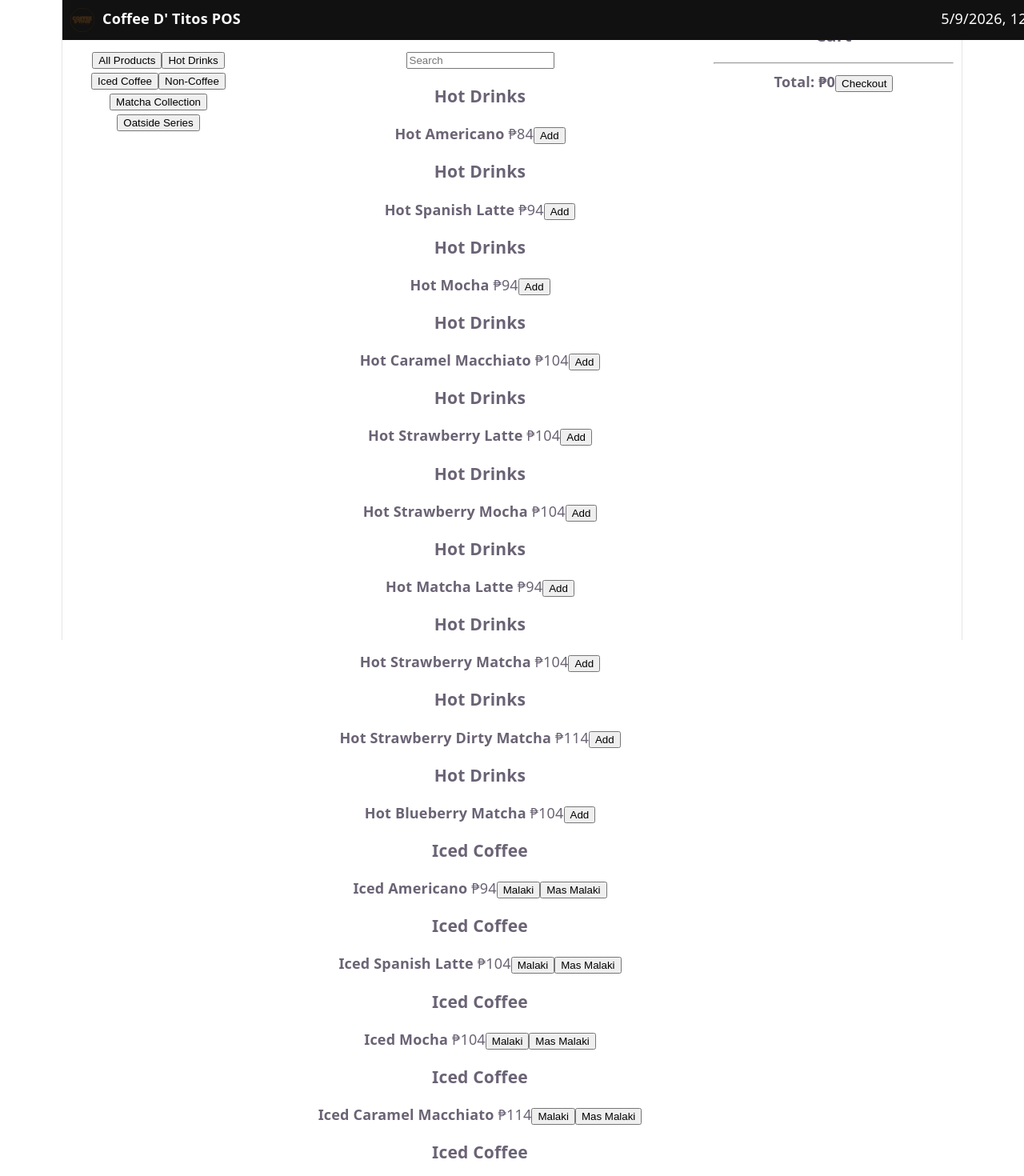
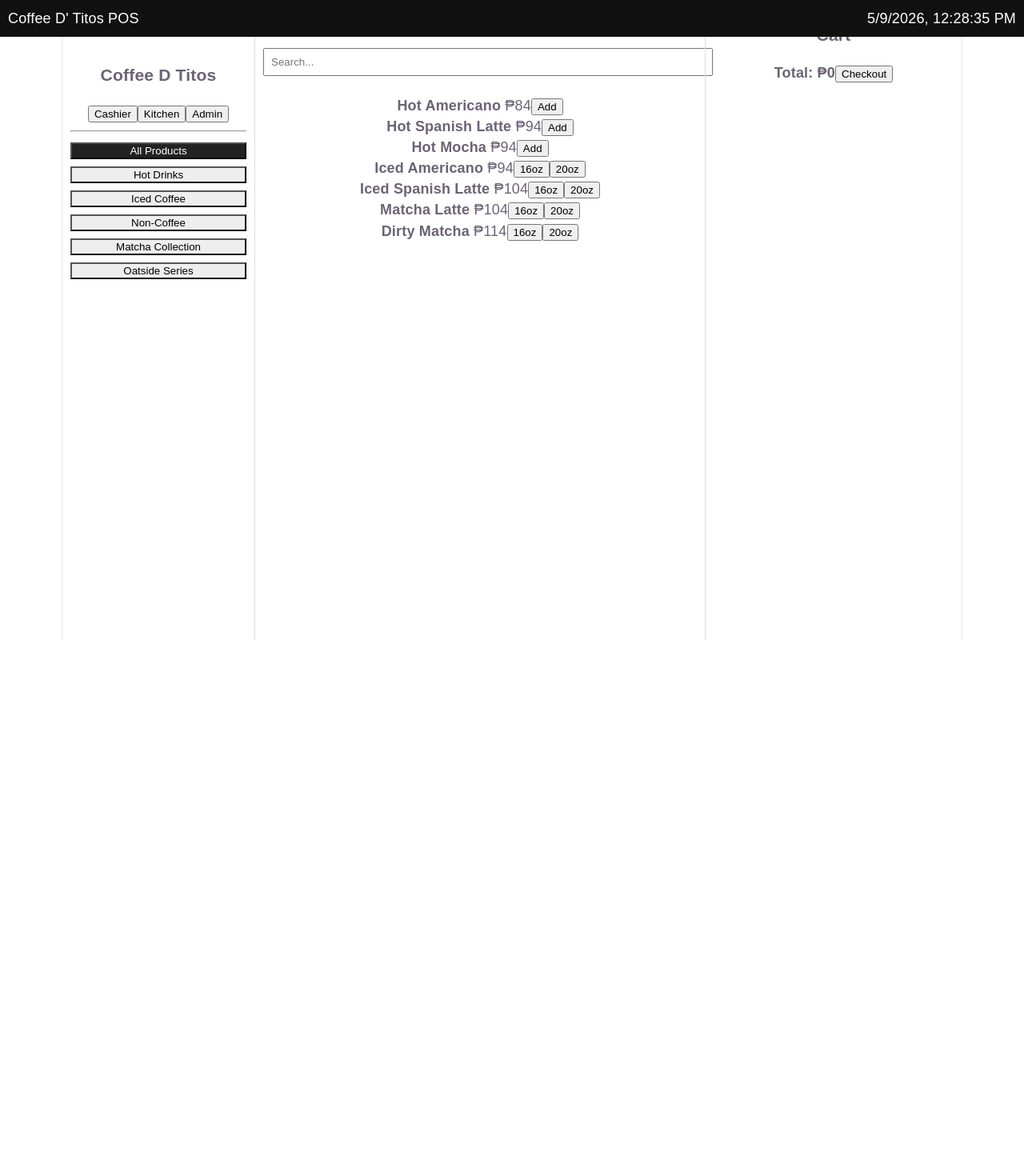
Before and after one commit to naluzchristian16-lab/CDTBO, a React (Vite) app: page / in a window 1280 px wide. Shown: the top 1470 px of the page at 80% size. After the commit the page ends 800 px from the top, so only its background shows below. Built offline with nearby package versions, Linux system fonts and the light colour scheme.

Commit message:
Update App.tsx

```diff
--- a/src/App.tsx
+++ b/src/App.tsx
@@ -12,64 +12,20 @@ const categories = [
 
 /* ================= PRODUCTS ================= */
 const products = [
-  // HOT DRINKS
-  { id: 1, name: "Hot Americano", category: "Hot Drinks", price: 84, type: "hot", coffee: true },
-  { id: 2, name: "Hot Spanish Latte", category: "Hot Drinks", price: 94, type: "hot", coffee: true },
-  { id: 3, name: "Hot Mocha", category: "Hot Drinks", price: 94, type: "hot", coffee: true },
-  { id: 4, name: "Hot Caramel Macchiato", category: "Hot Drinks", price: 104, type: "hot", coffee: true },
-  { id: 5, name: "Hot Strawberry Latte", category: "Hot Drinks", price: 104, type: "hot", coffee: true },
-  { id: 6, name: "Hot Strawberry Mocha", category: "Hot Drinks", price: 104, type: "hot", coffee: true },
-  { id: 7, name: "Hot Matcha Latte", category: "Hot Drinks", price: 94, type: "hot", coffee: false },
-  { id: 8, name: "Hot Strawberry Matcha", category: "Hot Drinks", price: 104, type: "hot", coffee: false },
-  { id: 9, name: "Hot Strawberry Dirty Matcha", category: "Hot Drinks", price: 114, type: "hot", coffee: true },
-  { id: 10, name: "Hot Blueberry Matcha", category: "Hot Drinks", price: 104, type: "hot", coffee: false },
+  { id: 1, name: "Hot Americano", category: "Hot Drinks", size: "12oz", price: 84, type: "hot", coffee: true },
+  { id: 2, name: "Hot Spanish Latte", category: "Hot Drinks", size: "12oz", price: 94, type: "hot", coffee: true },
+  { id: 3, name: "Hot Mocha", category: "Hot Drinks", size: "12oz", price: 94, type: "hot", coffee: true },
 
-  // ICED COFFEE
-  { id: 11, name: "Iced Americano", category: "Iced Coffee", price: 94, type: "iced", coffee: true },
-  { id: 12, name: "Iced Spanish Latte", category: "Iced Coffee", price: 104, type: "iced", coffee: true },
-  { id: 13, name: "Iced Mocha", category: "Iced Coffee", price: 104, type: "iced", coffee: true },
-  { id: 14, name: "Iced Caramel Macchiato", category: "Iced Coffee", price: 114, type: "iced", coffee: true },
-  { id: 15, name: "Iced Ube Macchiato", category: "Iced Coffee", price: 114, type: "iced", coffee: true },
-  { id: 16, name: "Iced Strawberry Latte", category: "Iced Coffee", price: 114, type: "iced", coffee: true },
-  { id: 17, name: "Iced Strawberry Mocha", category: "Iced Coffee", price: 114, type: "iced", coffee: true },
+  { id: 11, name: "Iced Americano", category: "Iced Coffee", size: "16oz", price: 94, type: "iced", coffee: true },
+  { id: 12, name: "Iced Spanish Latte", category: "Iced Coffee", size: "16oz", price: 104, type: "iced", coffee: true },
 
-  // OATSIDE
-  { id: 25, name: "Oatside Spanish Latte", category: "Oatside Series", price: 104, type: "iced", coffee: true },
-  { id: 26, name: "Oatside Mocha", category: "Oatside Series", price: 104, type: "iced", coffee: true },
-  { id: 27, name: "Oatside Caramel Macchiato", category: "Oatside Series", price: 114, type: "iced", coffee: true },
-  { id: 28, name: "Oatside Matcha Latte", category: "Oatside Series", price: 104, type: "iced", coffee: false },
-  { id: 29, name: "Oatside Dirty Matcha", category: "Oatside Series", price: 114, type: "iced", coffee: false },
-  { id: 30, name: "Oatside Strawberry Mocha", category: "Oatside Series", price: 114, type: "iced", coffee: true },
-  { id: 31, name: "Oatside Strawberry Latte", category: "Oatside Series", price: 114, type: "iced", coffee: true },
-  { id: 32, name: "Oatside Strawberry Matcha", category: "Oatside Series", price: 114, type: "iced", coffee: false },
-  { id: 33, name: "Oatside Strawberry Dirty Matcha", category: "Oatside Series", price: 124, type: "iced", coffee: true },
-
-  // NON COFFEE
-  { id: 43, name: "Strawberry Milk Drink", category: "Non-Coffee", price: 94, type: "iced", coffee: false },
-  { id: 44, name: "Blueberry Milk Drink", category: "Non-Coffee", price: 94, type: "iced", coffee: false },
-  { id: 45, name: "Mixed Berries Milk Drink", category: "Non-Coffee", price: 94, type: "iced", coffee: false },
-  { id: 46, name: "Strawberry Choco", category: "Non-Coffee", price: 94, type: "iced", coffee: false },
-  { id: 47, name: "Green Apple Soda", category: "Non-Coffee", price: 84, type: "iced", coffee: false },
-  { id: 48, name: "Blueberry Soda", category: "Non-Coffee", price: 84, type: "iced", coffee: false },
-  { id: 49, name: "Lychee Soda", category: "Non-Coffee", price: 84, type: "iced", coffee: false },
-
-  // MATCHA
-  { id: 57, name: "Matcha Latte", category: "Matcha Collection", price: 104, type: "iced", coffee: false },
-  { id: 58, name: "Dirty Matcha", category: "Matcha Collection", price: 114, type: "iced", coffee: true },
-  { id: 59, name: "Strawberry Matcha", category: "Matcha Collection", price: 114, type: "iced", coffee: false },
-  { id: 60, name: "Blueberry Matcha", category: "Matcha Collection", price: 114, type: "iced", coffee: false },
-  { id: 61, name: "Mixed Berries Matcha", category: "Matcha Collection", price: 114, type: "iced", coffee: false },
-  { id: 62, name: "Strawberry Dirty Matcha", category: "Matcha Collection", price: 124, type: "iced", coffee: true }
+  { id: 57, name: "Matcha Latte", category: "Matcha Collection", size: "16oz", price: 104, type: "iced", coffee: false },
+  { id: 58, name: "Dirty Matcha", category: "Matcha Collection", size: "16oz", price: 114, type: "iced", coffee: true },
 ];
 
 /* ================= ADD ONS ================= */
 const addons: any = {
   "Extra Shot": 10
-};
-
-const getTodayKey = () => {
-  const d = new Date();
-  return `${d.getFullYear()}-${d.getMonth() + 1}-${d.getDate()}`;
 };
 
 export default function App() {
@@ -82,18 +38,34 @@ export default function App() {
   const [deliveryFee, setDeliveryFee] = useState(0);
   const [discount, setDiscount] = useState(0);
 
+  /* ================= TODAY KEY ================= */
+  const getTodayKey = () => {
+    const now = new Date();
+    return `${now.getFullYear()}-${now.getMonth() + 1}-${now.getDate()}`;
+  };
+
+  /* ================= ORDER NUMBER ================= */
+  const getOrderNumber = () => {
+    const now = new Date();
+
+    const mm = String(now.getMonth() + 1).padStart(2, "0");
+    const dd = String(now.getDate()).padStart(2, "0");
+    const yy = String(now.getFullYear()).slice(-2);
+
+    const todayKey = getTodayKey();
+    const todayOrders = orders.filter(o => o.dateKey === todayKey);
+
+    const sequence = todayOrders.length + 1;
+
+    return `Order#${mm}${dd}${yy}${String(sequence).padStart(4, "0")}`;
+  };
+
   /* ================= FILTER ================= */
-  const filtered = products.filter(p => {
-    const matchCategory =
-      category === "All Products" || p.category === category;
-
-    return (
-      matchCategory &&
-      p.name.toLowerCase().includes(search.toLowerCase())
-    );
+  const filtered = products.filter((p) => {
+    const categoryMatch = category === "All Products" || p.category === category;
+    return categoryMatch && p.name.toLowerCase().includes(search.toLowerCase());
   });
 
-  /* ================= GROUP SEARCH ================= */
   const groupedResults = categories
     .filter(c => c !== "All Products")
     .map(c => ({
@@ -106,162 +78,194 @@ export default function App() {
     }))
     .filter(g => g.items.length > 0);
 
+  /* ================= CART PRICE ================= */
+  const computeItemPrice = (item: any) => {
+    const base = Number(item.price);
+    const addonTotal = (item.addons || []).reduce((sum: number, a: string) => {
+      return sum + (addons[a] || 0);
+    }, 0);
+
+    return (base + addonTotal) * item.qty;
+  };
+
+  const cartTotal = useMemo(() => {
+    const subtotal = cart.reduce((sum, i) => sum + computeItemPrice(i), 0);
+    return subtotal + Number(deliveryFee) - Number(discount);
+  }, [cart, deliveryFee, discount]);
+
   /* ================= CART ================= */
-  const addToCart = (p: any, size = "16oz") => {
+  const addToCart = (item: any) => {
     setCart(prev => {
-      const key = p.id + size;
+      const index = prev.findIndex(p => p.id === item.id && p.size === item.size);
 
-      const existing = prev.find(i => i.key === key);
-      if (existing) {
-        return prev.map(i =>
-          i.key === key ? { ...i, qty: i.qty + 1 } : i
-        );
+      if (index !== -1) {
+        const updated = [...prev];
+        updated[index].qty += 1;
+        return updated;
       }
 
-      return [
-        ...prev,
-        {
-          key,
-          ...p,
-          size,
-          qty: 1,
-          addons: []
-        }
-      ];
+      return [...prev, { ...item, qty: 1, addons: [] }];
     });
   };
 
-  const toggleAddon = (index: number) => {
-    setCart(prev => {
-      const copy = [...prev];
-      const item = copy[index];
-
-      if (!item.addons) item.addons = [];
-
-      item.addons = item.addons.includes("Extra Shot")
-        ? item.addons.filter((a: string) => a !== "Extra Shot")
-        : [...item.addons, "Extra Shot"];
-
-      return copy;
-    });
-  };
-
-  const removeFromCart = (i: number) =>
-    setCart(prev => prev.filter((_, idx) => idx !== i));
-
-  const compute = (i: any) =>
-    (i.price + (i.addons?.length ? addons["Extra Shot"] : 0)) * i.qty;
-
-  const total = cart.reduce((a, b) => a + compute(b), 0);
+  const addHot = (p: any) => addToCart({ ...p, size: "12oz" });
+  const addIced = (p: any, size: "16oz" | "20oz") => addToCart({ ...p, size });
 
   /* ================= CHECKOUT ================= */
-  const checkout = () => {
+  const checkout = async () => {
     if (!cart.length) return;
+
+    const now = new Date();
+    const todayKey = getTodayKey();
 
     const order = {
       id: Date.now(),
-      orderNumber: `ORD-${Date.now()}`,
+      orderNumber: getOrderNumber(),
+      dateKey: todayKey,
+      time: now.toLocaleTimeString(),
+      date: now.toLocaleDateString(),
       items: cart,
-      total: total + deliveryFee - discount,
-      status: "ongoing",
-      dateKey: getTodayKey()
+      orderType,
+      deliveryFee,
+      discount,
+      total: cartTotal,
+      status: "ongoing"
     };
 
     setOrders(prev => [order, ...prev]);
     setCart([]);
+    setDiscount(0);
+    setDeliveryFee(0);
   };
 
   const ongoing = orders.filter(o => o.status !== "done");
 
   return (
-    <div style={{ display: "flex", height: "100vh" }}>
+    <div style={{ display: "flex", height: "100vh", fontFamily: "sans-serif" }}>
 
       {/* HEADER */}
       <div style={{
         position: "fixed",
         top: 0,
-        width: "100%",
+        left: 0,
+        right: 0,
+        padding: 10,
         background: "#111",
         color: "#fff",
         display: "flex",
         justifyContent: "space-between",
-        padding: 10,
         zIndex: 10
       }}>
-        <div style={{ display: "flex", gap: 10 }}>
-          <img src="/CFDTLOGO.png" width={30} />
-          <b>Coffee D' Titos POS</b>
-        </div>
+        <span>Coffee D' Titos POS</span>
         <span>{new Date().toLocaleString()}</span>
       </div>
 
       {/* SIDEBAR */}
-      <div style={{ width: 220, padding: 10, paddingTop: 60 }}>
+      <div style={{ width: 220, padding: 10, paddingTop: 60, borderRight: "1px solid #ddd" }}>
+        <h3>Coffee D Titos</h3>
+
+        <button onClick={() => setView("cashier")}>Cashier</button>
+        <button onClick={() => setView("kitchen")}>Kitchen</button>
+        <button onClick={() => setView("admin")}>Admin</button>
+
+        <hr />
+
         {categories.map(c => (
-          <button key={c} onClick={() => setCategory(c)}>
+          <button
+            key={c}
+            onClick={() => {
+              setCategory(c);
+              setSearch("");
+            }}
+            style={{
+              width: "100%",
+              marginBottom: 5,
+              background: category === c ? "#222" : "#eee",
+              color: category === c ? "#fff" : "#000"
+            }}
+          >
             {c}
           </button>
         ))}
       </div>
 
-      {/* MAIN */}
+      {/* CASHIER */}
+      {view === "cashier" && (
+        <>
           <div style={{ flex: 1, padding: 10, paddingTop: 60 }}>
-
             <input
-          placeholder="Search"
+              placeholder="Search..."
               value={search}
               onChange={e => setSearch(e.target.value)}
+              style={{ width: "100%", padding: 8 }}
             />
 
-        {(search ? groupedResults : filtered.map(p => ({ category: p.category, items: [p] })))
-          .map(group => (
-            <div key={group.category}>
-              <h3>{group.category}</h3>
+            {(search.trim() ? groupedResults : [{ category: "", items: filtered }]).map((group, i) => (
+              <div key={i}>
+                <h4>{group.category}</h4>
 
                 {group.items.map(p => (
                   <div key={p.id}>
                     <b>{p.name}</b> ₱{p.price}
 
+                    {p.type === "hot" && (
+                      <button onClick={() => addHot(p)}>Add</button>
+                    )}
+
                     {p.type === "iced" && (
                       <>
-                      <button onClick={() => addToCart(p, "16oz")}>Malaki</button>
-                      <button onClick={() => addToCart(p, "20oz")}>Mas Malaki</button>
+                        <button onClick={() => addIced(p, "16oz")}>16oz</button>
+                        <button onClick={() => addIced(p, "20oz")}>20oz</button>
                       </>
-                  )}
-
-                  {p.type === "hot" && (
-                    <button onClick={() => addToCart(p, "12oz")}>Add</button>
                     )}
                   </div>
                 ))}
               </div>
-          ))
-        }
+            ))}
           </div>
 
           {/* CART */}
-      <div style={{ width: 300, padding: 10 }}>
+          <div style={{ width: 300, padding: 10, borderLeft: "1px solid #ddd" }}>
             <h3>Cart</h3>
 
             {cart.map((i, idx) => (
               <div key={idx}>
-            {i.name} ({i.size}) x{i.qty} = ₱{compute(i)}
-
-            {i.coffee && (
-              <button onClick={() => toggleAddon(idx)}>
-                Extra Shot
-              </button>
-            )}
-
-            <button onClick={() => removeFromCart(idx)}>Remove</button>
+                {i.name} x{i.qty} = ₱{computeItemPrice(i)}
               </div>
             ))}
 
-        <hr />
-        <b>Total: ₱{total}</b>
+            <b>Total: ₱{cartTotal}</b>
 
             <button onClick={checkout}>Checkout</button>
           </div>
+        </>
+      )}
+
+      {/* KITCHEN */}
+      {view === "kitchen" && (
+        <div style={{ flex: 1, padding: 10, paddingTop: 60 }}>
+          <h3>Kitchen</h3>
+          {ongoing.map(o => (
+            <div key={o.id}>
+              <b>{o.orderNumber}</b>
+              <p>{o.total}</p>
+            </div>
+          ))}
+        </div>
+      )}
+
+      {/* ADMIN */}
+      {view === "admin" && (
+        <div style={{ flex: 1, padding: 10, paddingTop: 60 }}>
+          <h3>Orders</h3>
+          {orders.map(o => (
+            <div key={o.id}>
+              <b>{o.orderNumber}</b>
+              <p>₱{o.total}</p>
+            </div>
+          ))}
+        </div>
+      )}
     </div>
   );
 }
```
Lines whose indentation alone changed are shown as unchanged.
